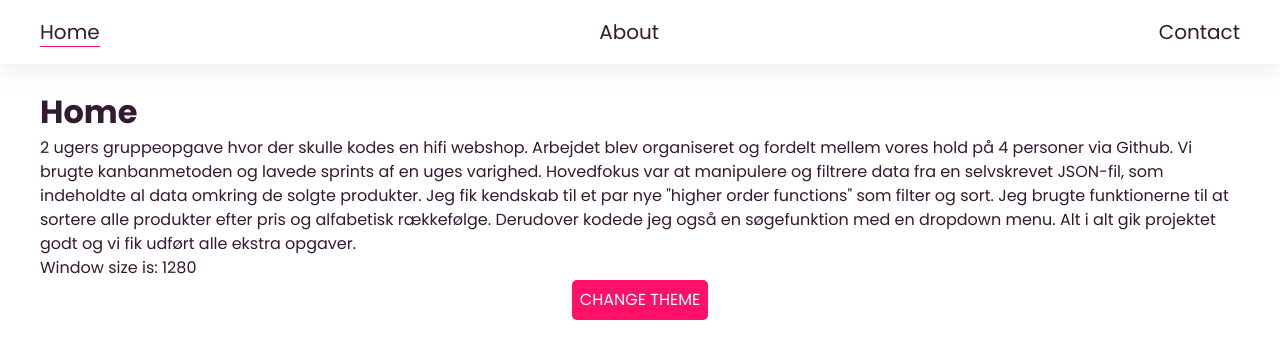
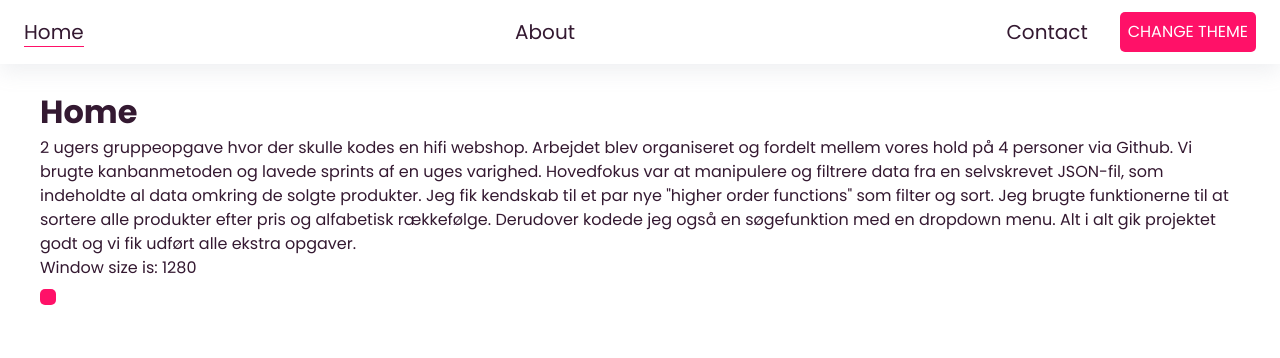
Before and after one commit to RoWaBo/My-React-Template, a React (Create React App) app: page / in a window 1280 px wide. Shown: the top 358 px of the page. Built offline with nearby package versions, Linux system fonts and the light colour scheme.

Commit message:
Playing around with preStates

```diff
--- a/src/App.js
+++ b/src/App.js
@@ -4,7 +4,6 @@ import Home from './views/Home';
 import Contact from './views/Contact';
 // COMPONENTS
 import NavBar from "./components/NavBar";
-import ToggleThemeBtn from "./components/ToggleThemeBtn";
 // CONTEXT
 import ThemeProvider from "./contexts/ThemeProvider";
 import ThemeContextProvider from "./contexts/ThemeContext";
@@ -24,7 +23,6 @@ function App() {
               <Home path="/" />
               <Contact path="contact" />
             </Router>
-            <ToggleThemeBtn>change theme</ToggleThemeBtn>
           </Wrapper>
         </ThemeProvider>
       </ThemeContextProvider>
--- a/src/components/Button.js
+++ b/src/components/Button.js
@@ -5,6 +5,7 @@ import { LightenDarkenColor } from "../helperFunctions";
 const Button = (props) => {
 
     const style = ({ colors, font, spacing }) => css`
+        width: max-content;
         padding: ${spacing.xs};
         font-size: ${font.size.m};
         background-color: ${colors.primary};
--- a/src/components/NavBar.js
+++ b/src/components/NavBar.js
@@ -5,6 +5,7 @@ import { useTheme } from "@emotion/react";
 import { AiOutlineMenu } from 'react-icons/ai';
 import { GrClose } from 'react-icons/gr';
 import { useState } from "react";
+import ToggleThemeBtn from "./ToggleThemeBtn";
 /** @jsxImportSource @emotion/react */
 
 const NavBar = ({ shadow }) => {
@@ -43,6 +44,11 @@ const NavBar = ({ shadow }) => {
         }
     `
 
+    const toggleThemeBtnContainer = css`
+        margin-left: auto;
+        padding-left: ${spacing.l};
+    `
+
     const menuIconContainer = css`
         position: absolute;
         padding: ${spacing.wrapping};
@@ -68,6 +74,7 @@ const NavBar = ({ shadow }) => {
         width: ${width > breakPoints.desktop ? spacing.contentWidth : "100%"};
         display: flex;
         justify-content: space-between;
+        margin-left: auto;
 
         & > * + * {
             margin-left: ${spacing.l};
@@ -109,6 +116,9 @@ const NavBar = ({ shadow }) => {
                         <NavLink to="/contact">Contact</NavLink>
                     </li>
                 </ul>
+                <div css={toggleThemeBtnContainer}>
+                    <ToggleThemeBtn>change theme</ToggleThemeBtn>
+                </div>
             </nav>
         </>
     );
--- /dev/null
+++ b/src/components/ToggleButton.js
@@ -0,0 +1,15 @@
+import { useState } from "react";
+import Button from "./Button";
+
+const ToggleButton = () => {
+
+    const [toggle, setToggle] = useState(true)
+
+    const handleClick = () => {
+        setToggle(preState => console.log(preState))
+    }
+
+    return ( <Button onClick={handleClick}>{toggle}</Button> );
+}
+
+export default ToggleButton;
--- a/src/views/Home.js
+++ b/src/views/Home.js
@@ -1,5 +1,6 @@
 /** @jsxImportSource @emotion/react */
 // import { css } from '@emotion/react';
+import ToggleButton from "../components/ToggleButton";
 import useWindowSize from "../hooks/useWindowSize";
 
 const Home = () => {
@@ -11,6 +12,8 @@ const Home = () => {
             <p>2 ugers gruppeopgave hvor der skulle kodes en hifi webshop. Arbejdet blev organiseret og fordelt mellem vores hold på 4 personer via Github. Vi brugte kanbanmetoden og lavede sprints af en uges varighed. Hovedfokus var at manipulere og filtrere data fra en selvskrevet JSON-fil, som indeholdte al data omkring de solgte produkter.
             Jeg fik kendskab til et par nye "higher order functions" som filter og sort. Jeg brugte funktionerne til at sortere alle produkter efter pris og alfabetisk rækkefølge. Derudover kodede jeg også en søgefunktion med en dropdown menu. Alt i alt gik projektet godt og vi fik udført alle ekstra opgaver.</p>
             <p>Window size is: {width}</p>
+
+            <ToggleButton />
         </>
     );
 }
```
